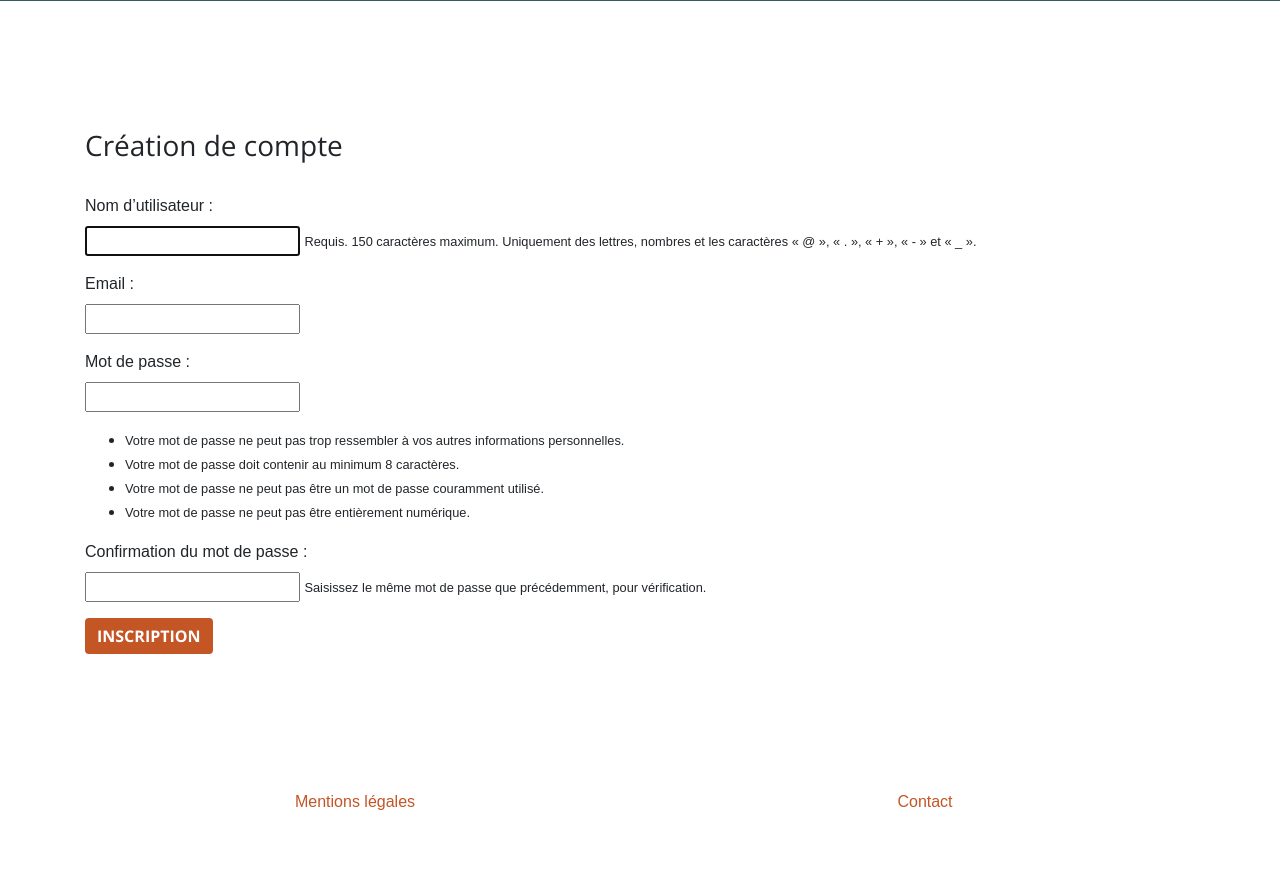
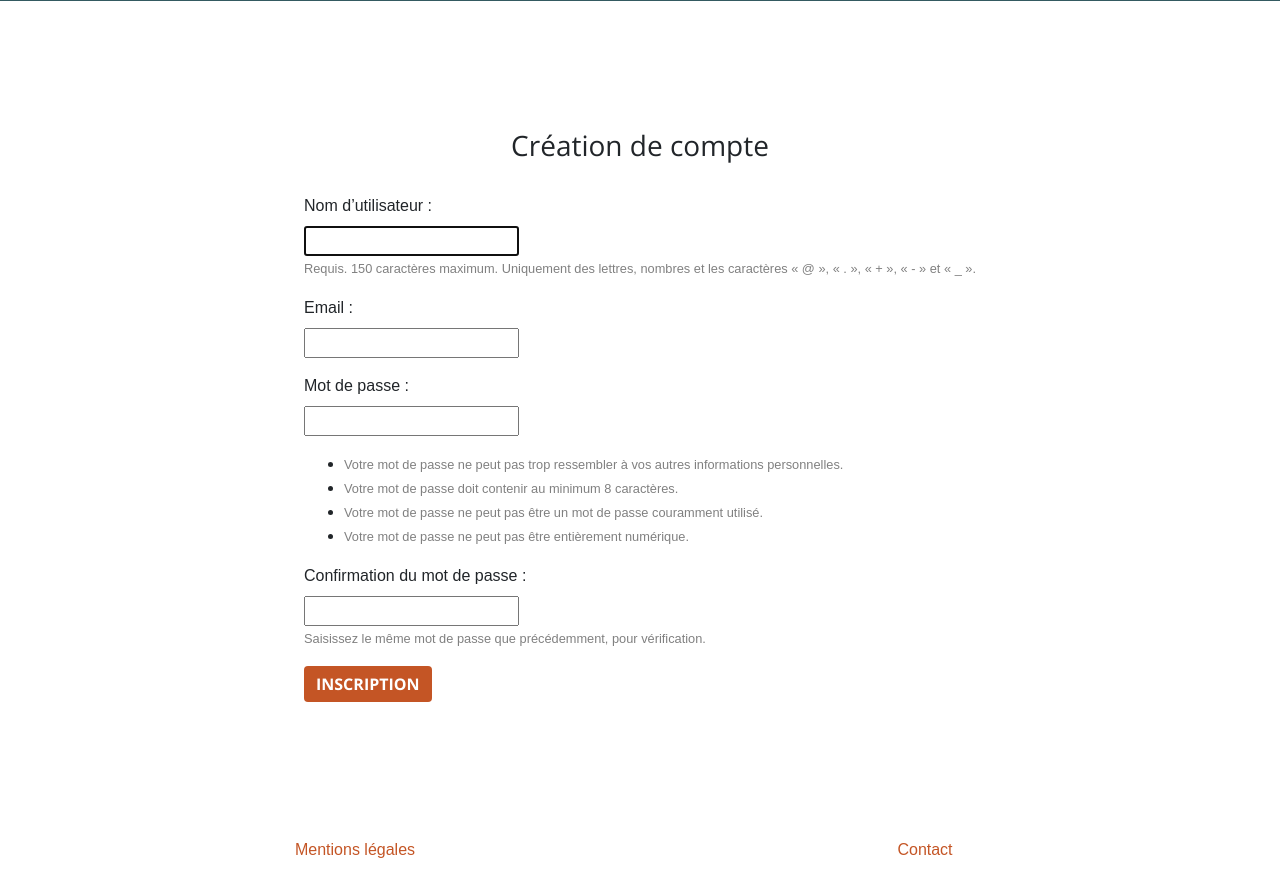
Before and after one commit to mrflofinou/Pur_beurre, a Django app: page /substitute/signup/ in a window 1280 px wide. Shown: the part 300-1170 px from the top of the page. Before the commit the page ends 1110 px from the top, so only its background shows below. Run offline with Django 3.2, Linux system fonts and the light colour scheme; some libraries are stand-ins or nearby versions; some web fonts are replaced.

Commit message:
creation of template for sign up

```diff
--- a/substitute/templates/substitute/signup.html
+++ b/substitute/templates/substitute/signup.html
@@ -16,16 +16,18 @@
 
     <section>
         <div class="container">
-            <h3>Création de compte</h3>
+            <h3 class="text-center">Création de compte</h3>
             <br>
-            <form method="post" action="{% url 'substitute:signup' %}">
+            <div class="row">
+                <form class="mx-auto" method="post" action="{% url 'signup' %}" style="list-style: none">
                     {% csrf_token %}
                     {% for field in form %}
                         <p>
                             {{ field.label_tag }}<br>
                             {{ field }}
                             {% if field.help_text %}
-                            <small>
+                            <br>
+                                <small style="color: grey">
                                     {% autoescape off %}
                                     {{ field.help_text }}
                                     {% endautoescape %}
@@ -41,6 +43,7 @@
                     <button class="btn btn-primary" type="submit">Inscription</button>
                 </form>
             </div>
+        </div>
     </section>
 
 {% endblock  %}
```
Lines whose indentation alone changed are shown as unchanged.
